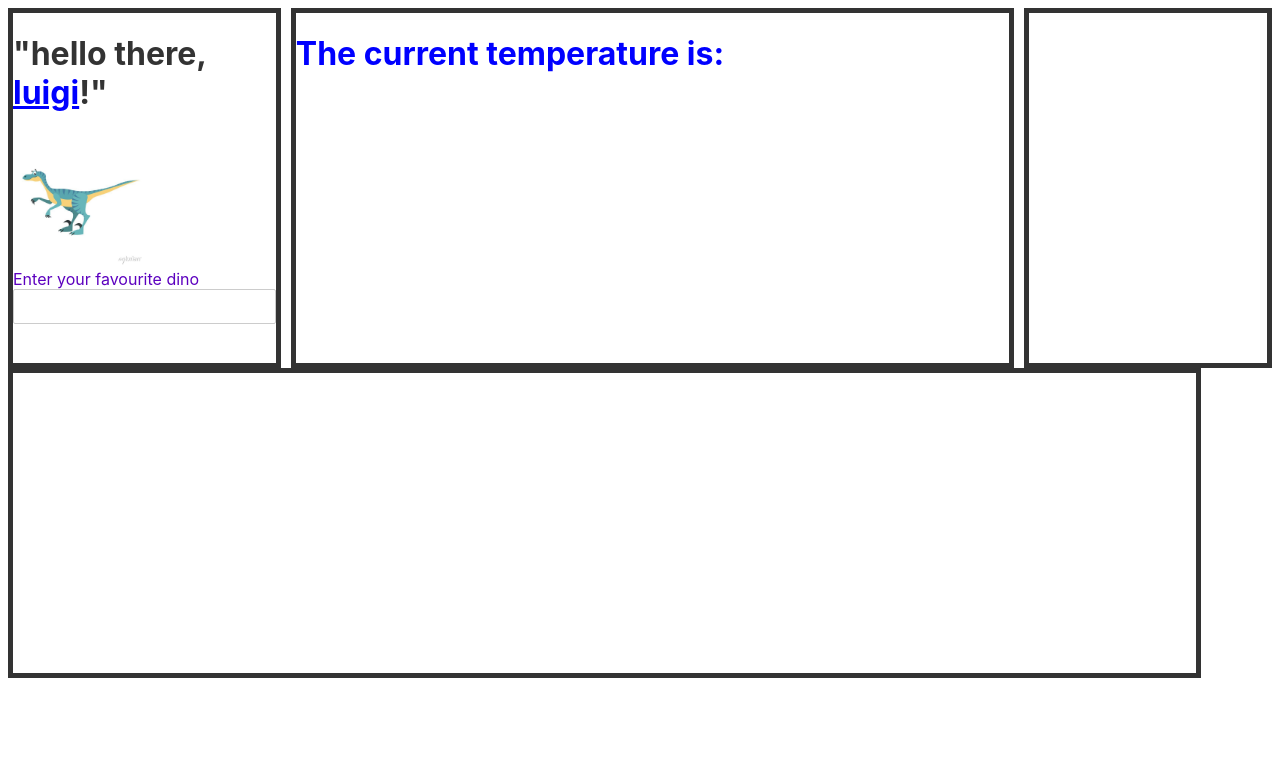
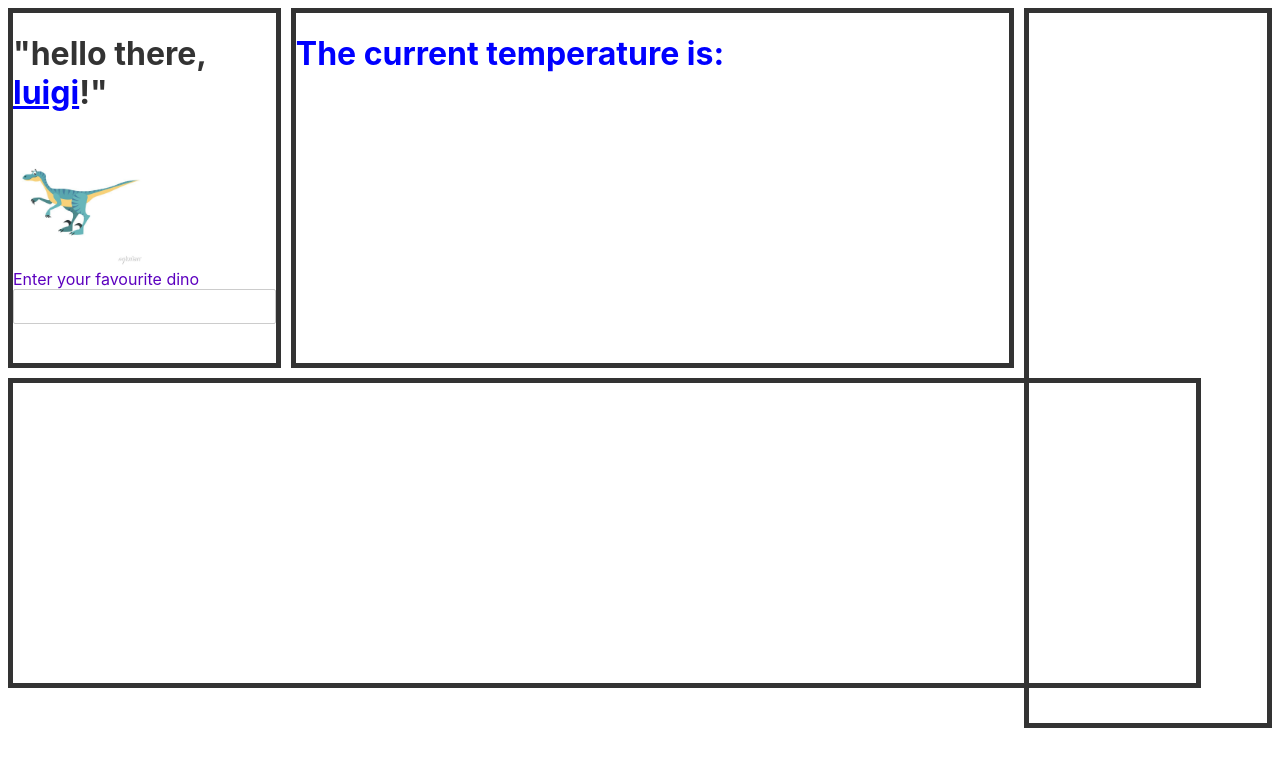
Before and after one commit to Chillhopper/Weather-Site, a Svelte app: page / in a window 1280 px wide. Shown: the top 766 px of the page. Built offline with nearby package versions, Linux system fonts and the light colour scheme; no server answers.

Commit message:
ad box height and width
tried to fix but the line keeps crashing for some reason so its commented out (.ads and .bottom)

```diff
--- a/src/App.svelte
+++ b/src/App.svelte
@@ -65,8 +65,8 @@ axios.get('https://api.weatherstack.com/current', {params}).then(response => {
 
 .bottom{
 
-  margin-top: calc(-350px + var(--modif));
-  /* margin-top: -350px; */
+  /* margin-top: calc(-350px + var(--modif)); */
+  margin-top: -350px;
   width: 1183px;
   height: 300px;
   border-style:solid;
@@ -76,8 +76,8 @@ axios.get('https://api.weatherstack.com/current', {params}).then(response => {
 
 .ads{
   width: 300px;
-  height: calc(710px - var(--modif));
-  /* height: 710px; */
+  /* height: calc(710px - var(--modif)); */
+  height: 710px;
   border-style: solid;
   border-width: 5px;
 }
```
